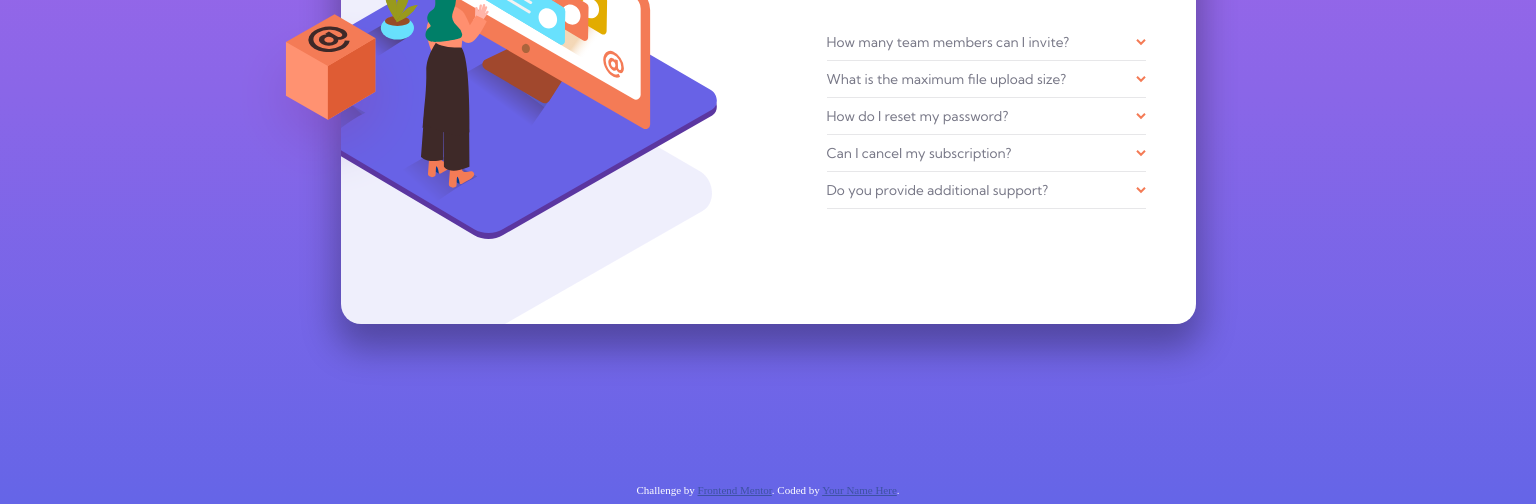
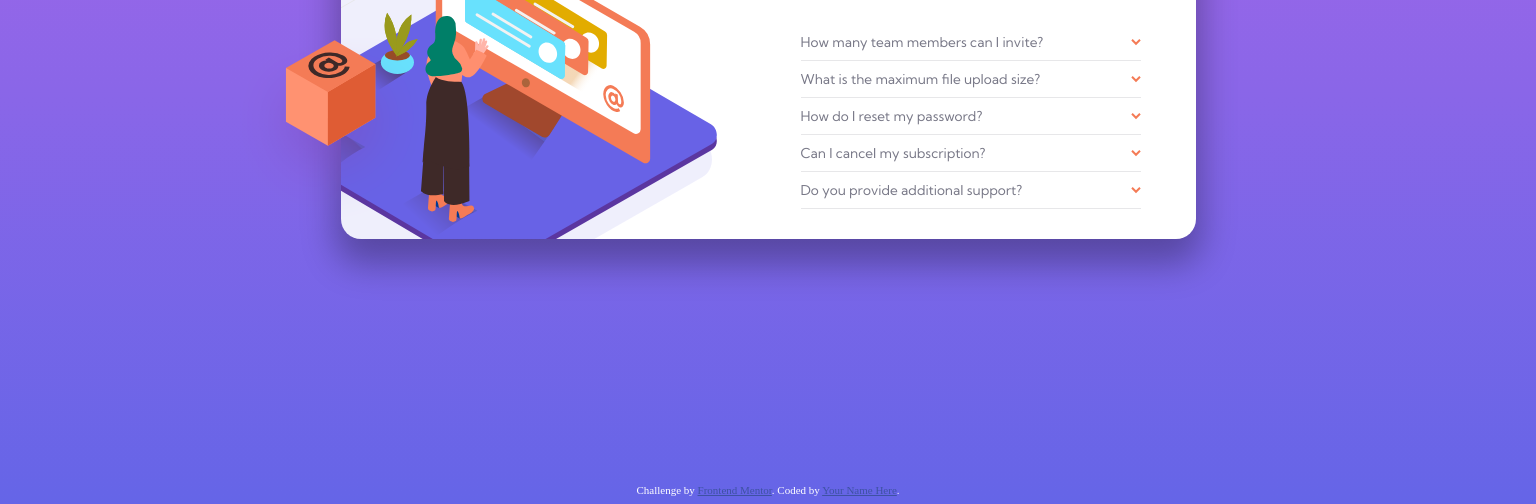
Before and after one commit to brandtdarum/FAQ-accordion-card, a plain HTML site: page index.html in a window 1536 px wide. Shown: the part 324-828 px from the top of the page. Drawn offline with Linux system fonts and the light colour scheme.

Commit message:
Fixed card size

```diff
--- a/style.scss
+++ b/style.scss
@@ -119,9 +119,9 @@ body {
 @media only screen and (min-width:1439px) {
     #card {
         width: 855px;
-        min-height: 60vh;
+        max-height: 855px;
         padding-top: 0px;
-        padding-left: 30%;
+        padding-left: 430px;
         // background: url("./images/bg-pattern-desktop.svg") no-repeat left 600% bottom 30%,
         //             url("./images/illustration-woman-online-desktop.svg") no-repeat left top;
 
```
Also changed, not shown: style.css.
